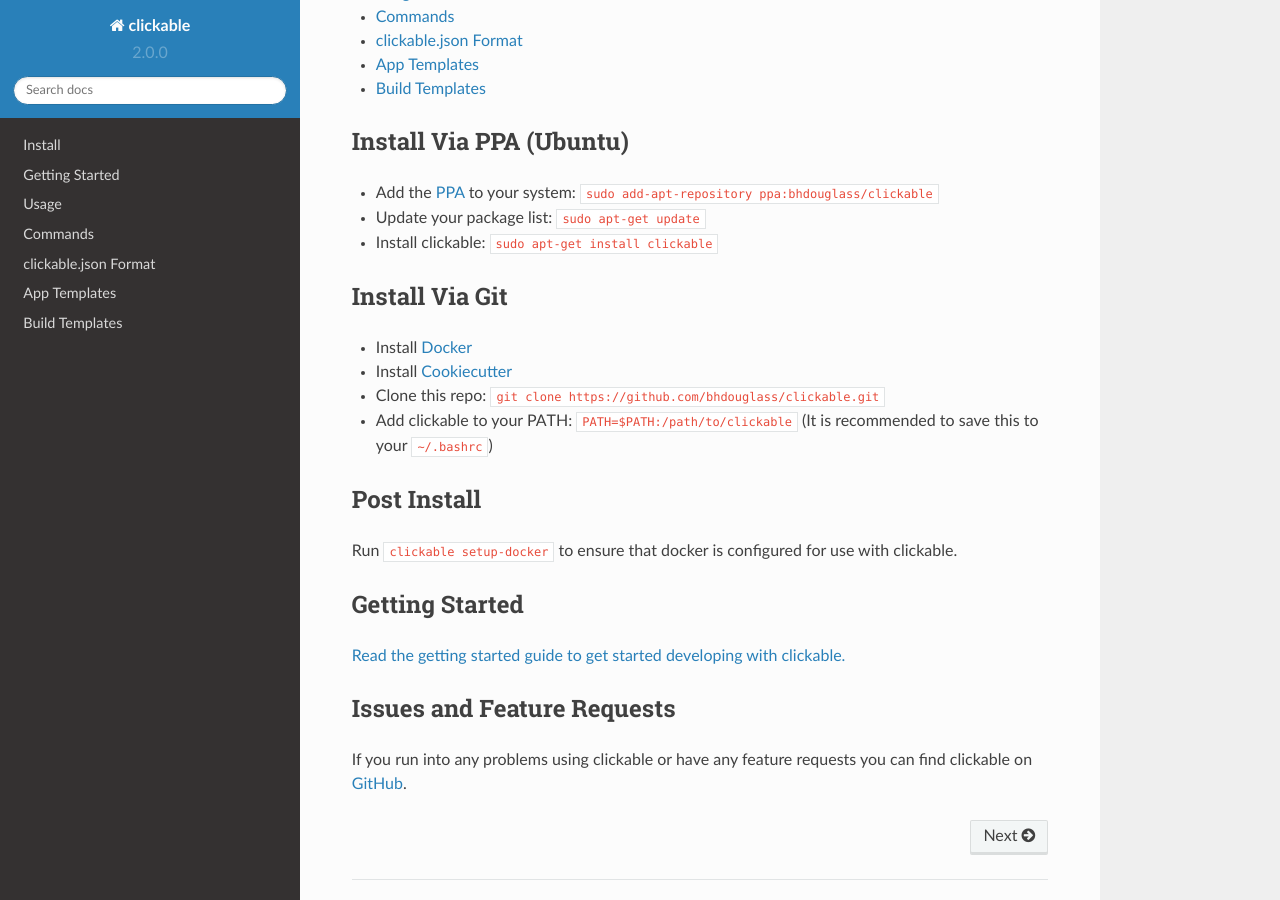
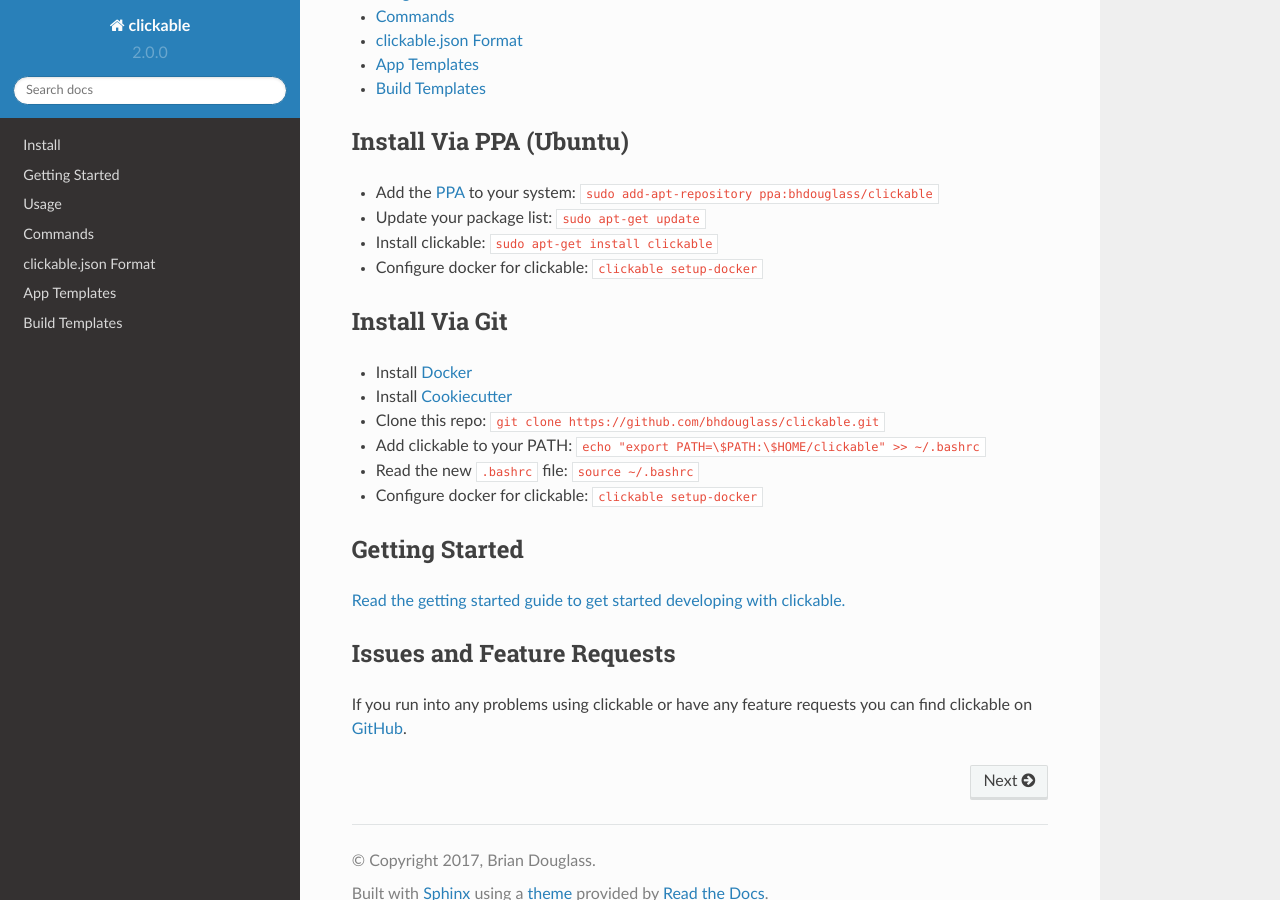
Before and after one commit to bhdouglass/clickable, a Sphinx documentation site: the page built from docs/index.rst, in a window 1280 px wide and 900 px high, scrolled down 451 px. Built offline with Sphinx 7.4.7 and the Read the Docs theme 2.0.0, drawn with Linux system fonts in a browser that asks for light colours.

Commit message:
Replaced path instruction by command (#31)
* Replaced patch instruction by command

That makes it a little easier to follow, since you can just copy the command. People who want to do more complex stuff in their rc will know what to do anyways.
Also added instruction to read new .bashrc

* Add new path instructions to the readme

* Add new path instructions to index.rst

* Read bashrc with source, move post-install

* Read bashrc with source, move post-install

*  Read bashrc with source, move post-install

* This was kind of an important part :D

i am tired

```diff
--- a/docs/index.rst
+++ b/docs/index.rst
@@ -30,6 +30,7 @@
 * Add the `PPA <https://launchpad.net/~bhdouglass/+archive/ubuntu/clickable>`__ to your system: ``sudo add-apt-repository ppa:bhdouglass/clickable``
 * Update your package list: ``sudo apt-get update``
 * Install clickable: ``sudo apt-get install clickable``
+* Configure docker for clickable: ``clickable setup-docker``
 
 Install Via Git
 ---------------
@@ -37,12 +38,9 @@
 * Install `Docker <https://www.docker.com>`__
 * Install `Cookiecutter <https://cookiecutter.readthedocs.io/en/latest/installation.html#install-cookiecutter>`__
 * Clone this repo: ``git clone https://github.com/bhdouglass/clickable.git``
-* Add clickable to your PATH: ``PATH=$PATH:/path/to/clickable`` (It is recommended to save this to your ``~/.bashrc``)
-
-Post Install
-------------
-
-Run ``clickable setup-docker`` to ensure that docker is configured for use with clickable.
+* Add clickable to your PATH: ``echo "export PATH=\$PATH:\$HOME/clickable" >> ~/.bashrc``
+* Read the new ``.bashrc`` file: ``source ~/.bashrc``
+* Configure docker for clickable: ``clickable setup-docker``
 
 Getting Started
 ---------------
```
Also changed, not shown: README.md (+4 -6 lines), docs/install.rst (+4 -6 lines).
